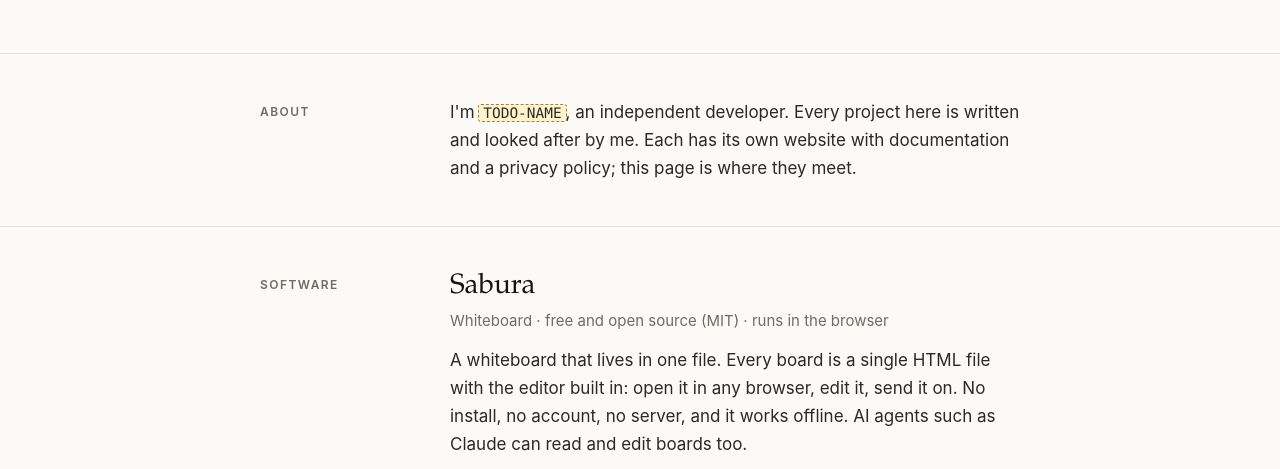
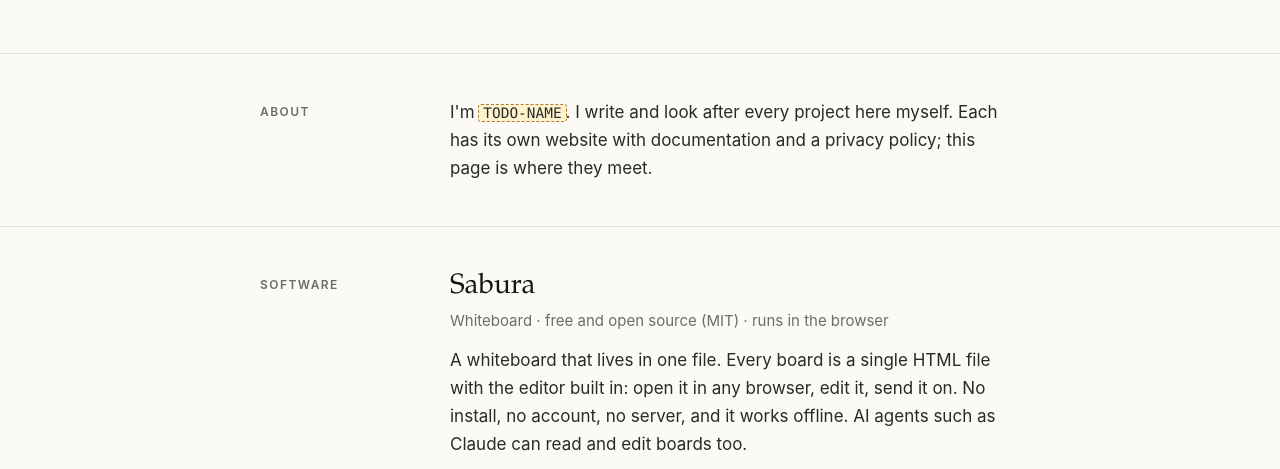
Before and after one commit to kasfreedom/enkitech.de, a plain HTML site: page index.html in a window 1280 px wide. Shown: the part 311-780 px from the top of the page. Drawn offline with Linux system fonts and the light colour scheme.

Commit message:
About: drop the 'independent developer' label
Co-Authored-By: Claude Opus 5.5 <noreply@anthropic.com>

```diff
--- a/index.html
+++ b/index.html
@@ -32,7 +32,7 @@
       <div class="wrap">
         <h2 id="about-title">About</h2>
         <div class="body">
-          <p>I'm <span class="todo">TODO-NAME</span>, an independent developer. Every project here is written and looked after by me. Each has its own website with documentation and a privacy policy; this page is where they meet.</p>
+          <p>I'm <span class="todo">TODO-NAME</span>. I write and look after every project here myself. Each has its own website with documentation and a privacy policy; this page is where they meet.</p>
         </div>
       </div>
     </section>
```
